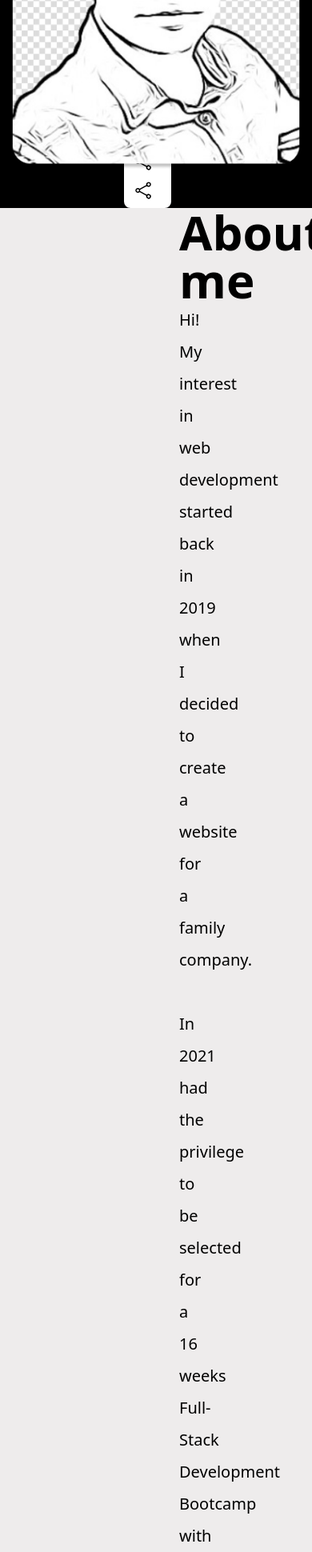
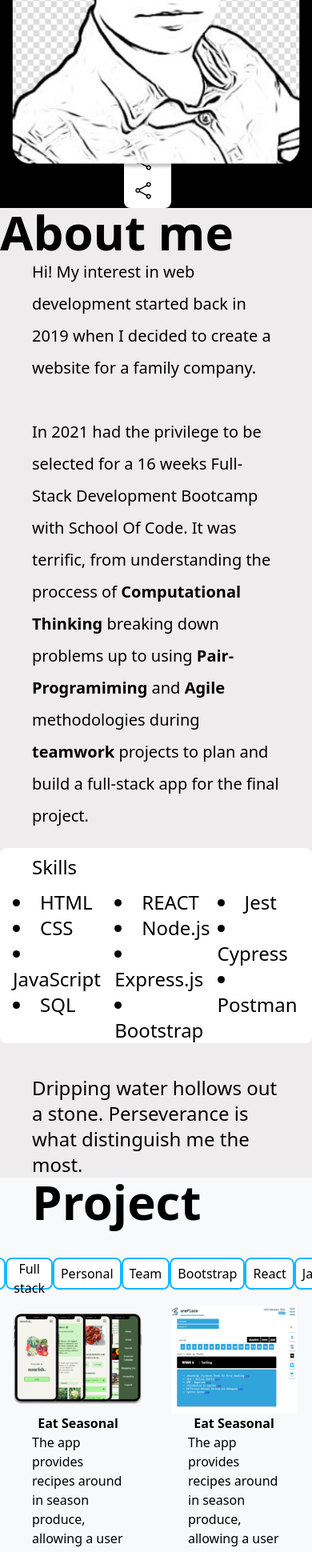
Before and after one commit to tcisse/porfolio-nextailwind, a Next.js app: page / in a window 390 px wide. Shown: the part 738-2678 px from the top of the page at 80% size. Built offline with nearby package versions, Linux system fonts and the light colour scheme.

Commit message:
mobile responsive

```diff
--- a/pages/index.js
+++ b/pages/index.js
@@ -120,9 +120,11 @@ export default function Home() {
       </div>
       <div className="lg:w-[1440px] lg:h-[700px] bg-[#EEECEC]">
         <div className="">
-          <h1 className="font-bold text-6xl ml-56">About me</h1>
+          <h1 className="font-bold text-6xl lg:ml-56 items-center">
+            About me
+          </h1>
         </div>
-        <div className="mx-56 text-xl leading-10">
+        <div className="lg:mx-56 mx-10 text-xl leading-10">
           <p>
             Hi! My interest in web development started back in 2019 when I
             decided to create a website for a family company.
@@ -140,9 +142,9 @@ export default function Home() {
           </p>
         </div>
         <div className="flex justify-center mt-5">
-          <div className=" bg-white w-[593px] h-[216px] rounded-lg">
+          <div className="bg-white lg:w-[593px] lg:h-[216px] rounded-lg">
             <h1 className="ml-10 text-2xl mt-2">Skills</h1>
-            <div className="flex space-x-14 ml-4 text-2xl mt-3">
+            <div className="flex lg:space-x-14 ml-4 text-2xl mt-3">
               <div>
                 <li>HTML</li>
                 <li>CSS</li>
@@ -163,7 +165,7 @@ export default function Home() {
             </div>
           </div>
         </div>
-        <p className="flex justify-center text-2xl mt-10">
+        <p className="flex justify-center text-2xl mt-10 lg:mx-0 mx-10">
           Dripping water hollows out a stone. Perseverance is what distinguish
           me the most.
         </p>
@@ -172,7 +174,7 @@ export default function Home() {
         <div className="">
           <h1 className="text-6xl font-bold ml-10">Project</h1>
         </div>
-        <div className="mt-10 space-x-3 flex justify-center">
+        <div className="mt-10 lg:space-x-3 flex justify-center">
           <button className="rounded-lg bg-[#12B8FF] w-10 h-10 text-white">
             All
           </button>
@@ -199,7 +201,7 @@ export default function Home() {
           </button>
         </div>
         <div className="grid grid-cols-2 mt-5">
-          <div className="ml-96">
+          <div className="lg:ml-96">
             <div className="flex justify-center">
               <Image
                 src={nourish}
@@ -272,7 +274,7 @@ export default function Home() {
               </div>
             </div>
           </div>
-          <div className="mr-96">
+          <div className="lg:mr-96">
             <div className="flex justify-center">
               <Image src={dash} alt="dashboard" width={290} height={200} />
             </div>
@@ -379,7 +381,7 @@ export default function Home() {
               </a>
             </ul>
           </div>
-          <div className="ml-40 space-y-3">
+          <div className="lg:ml-40 space-y-3">
             <div className="">
               <input
                 id=""
```
